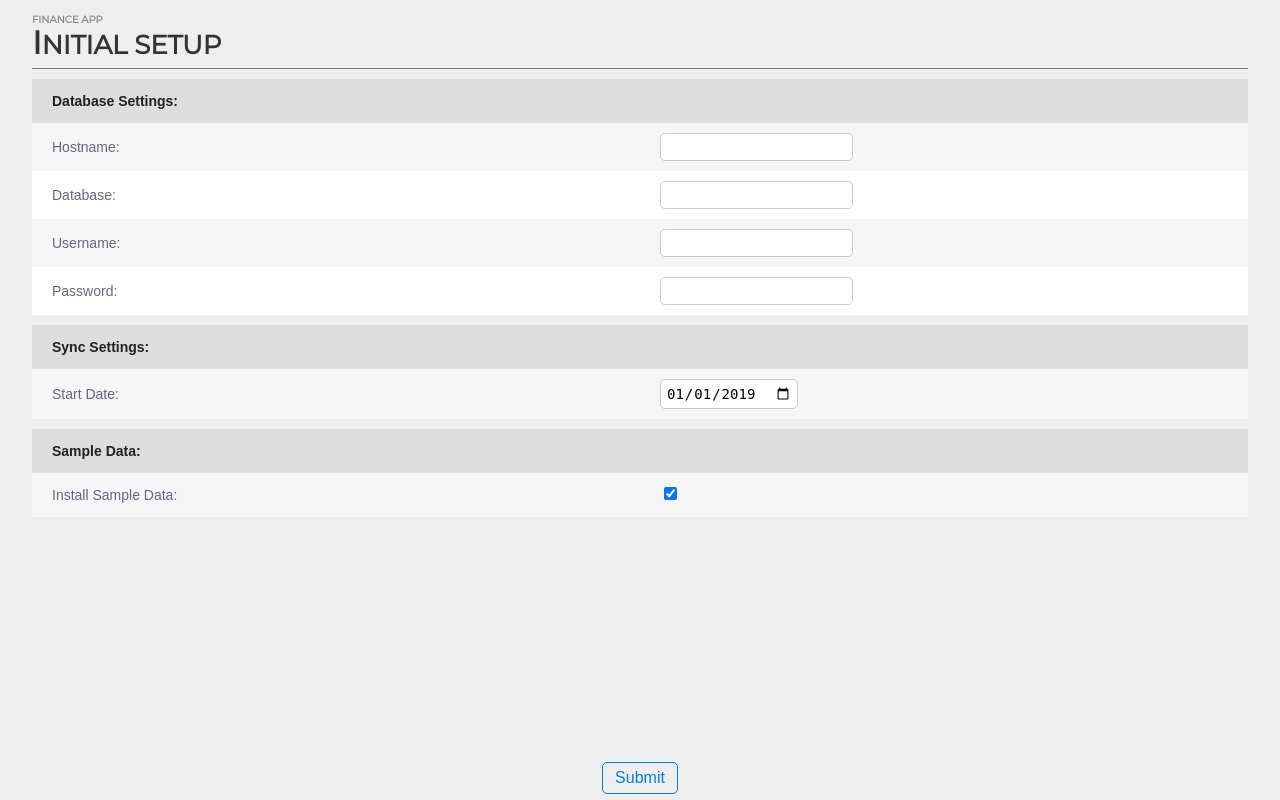
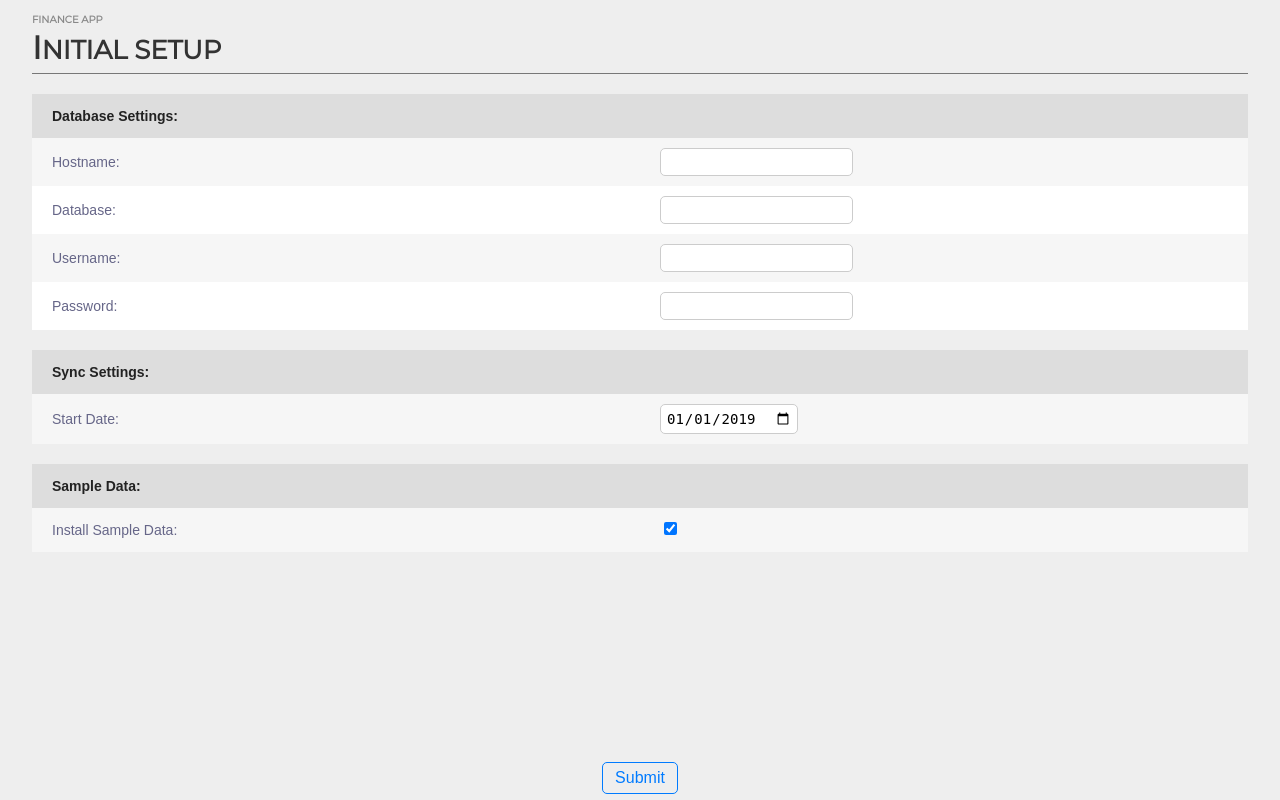
Before and after one commit to carlansell94/finance_app, a PHP site: page /setup/index.php in a window 1280 px wide. Run offline with PHP 8.4, Linux system fonts and the light colour scheme.

Commit message:
Setup page styling tweaks

```diff
--- a/setup/complete.html
+++ b/setup/complete.html
@@ -7,7 +7,7 @@
     <title>Setup Complete - Finance App</title>
     <link rel="stylesheet" type="text/css" href="style/style.css">
 </head>
-<body>
+<body class="setup">
 <div id="content">
     <div id="top-bar">
         <h1>Finance App</h1>
--- a/setup/setup.html
+++ b/setup/setup.html
@@ -29,7 +29,7 @@
         }
     </script>
 </head>
-<body>
+<body class="setup">
 <div id="content">
     <div id="top-bar">
         <h1>Finance App</h1>
--- a/style/style.css
+++ b/style/style.css
@@ -33,7 +33,7 @@ h2 {
     color: #333;
     font-size: 26px;
     margin: 0;
-    padding-bottom: 8px;
+    padding: 5px 0 8px;
 }
 
 h2::first-letter {
@@ -48,6 +48,10 @@ h3 {
     padding: 10px;
 }
 
+h4 {
+    margin: 0;
+}
+
 a {
     color: black;
     text-decoration: none;
@@ -55,7 +59,7 @@ a {
 
 table {
     border-collapse: collapse;
-    margin: 10px auto;
+    margin: 20px auto;
     width: 100%;
 }
 
@@ -120,8 +124,12 @@ input {
 #content {
     color: #668;
     flex: 1;
+    min-height: 100vh;
+    padding: 0 2.5%;
+}
+
+.setup > #content {
     min-height: calc(100vh - 44px);
-    padding: 0 2.5%;
 }
 
 .controls {
```
